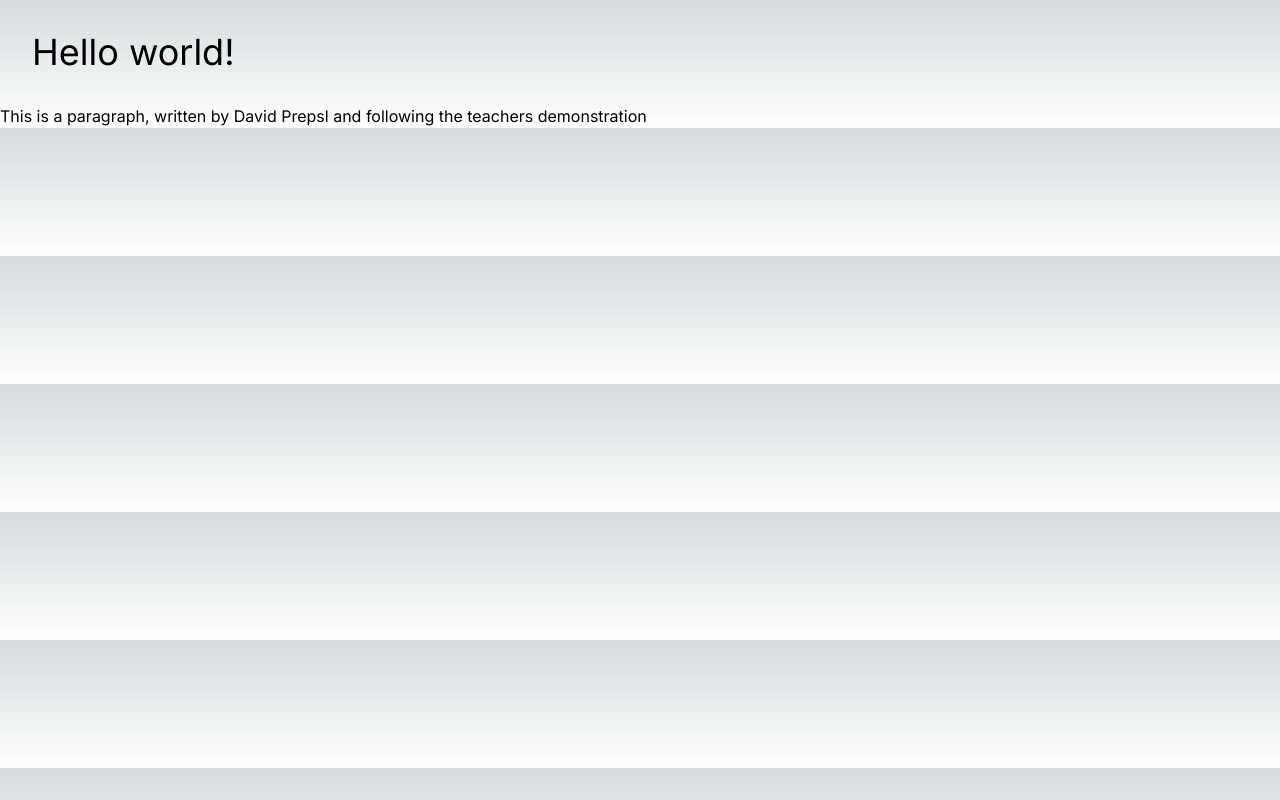
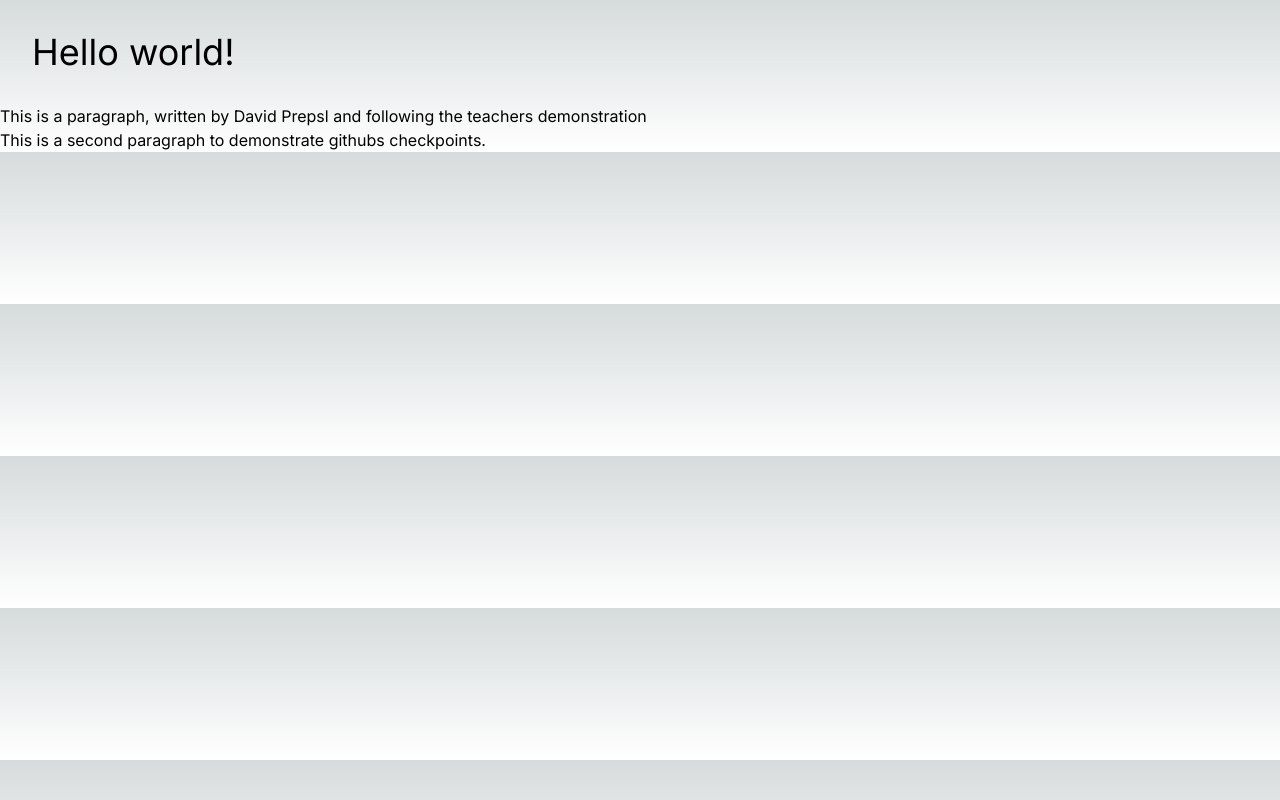
Before and after one commit to Prepsld/cprg306-assignments, a Next.js app: page / in a window 1280 px wide. Built offline with nearby package versions, Linux system fonts and the light colour scheme.

Commit message:
adds second paragraph

```diff
--- a/app/page.js
+++ b/app/page.js
@@ -2,5 +2,7 @@ export default function Page
 () {
   return ( <main>
     <h1 className="text-4xl m-8">Hello world!</h1>
-   <p>This is a paragraph, written by David Prepsl and following the teachers demonstration</p> </main> );
+   <p>This is a paragraph, written by David Prepsl and following the teachers demonstration</p>
+   <p>This is a second paragraph to demonstrate githubs checkpoints.</p>
+   </main> );
 }
```
